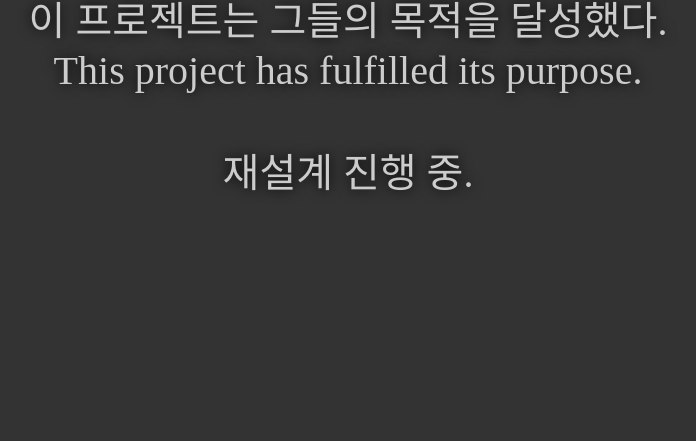
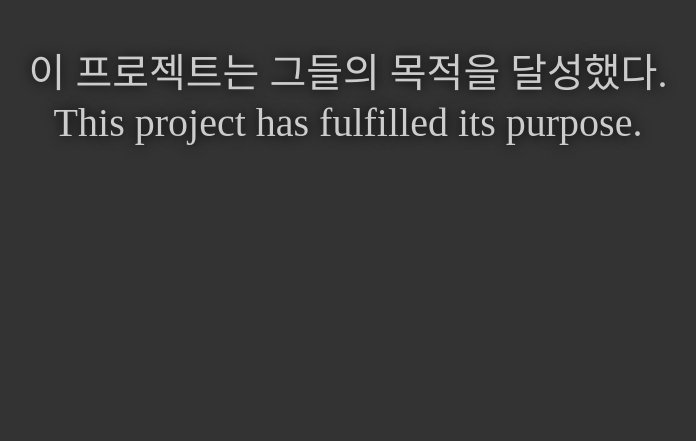
Before and after one commit to befreex/befreex.github.io, a plain HTML site: page 히라FX/index.html in a window 1280 px wide. Shown: the part 359-800 px from the top of the page, without its empty margins (292-988 px from the left). Drawn offline with Linux system fonts and the light colour scheme.

Commit message:
Update index.html

```diff
--- a/히라FX/index.html
+++ b/히라FX/index.html
@@ -33,8 +33,7 @@ body{
     </head>
 <body>
 <div id="landing"><b>히라님 고맙습니다!</b><br><br>이 프로젝트는 그들의 목적을 달성했다.<br>
-    This project has fulfilled its purpose.<br><br>
-    재설계 진행 중.
+    This project has fulfilled its purpose.
     <!-- <br>다음 프로젝트에서 보자? -->
 </div>
 </body>
```
